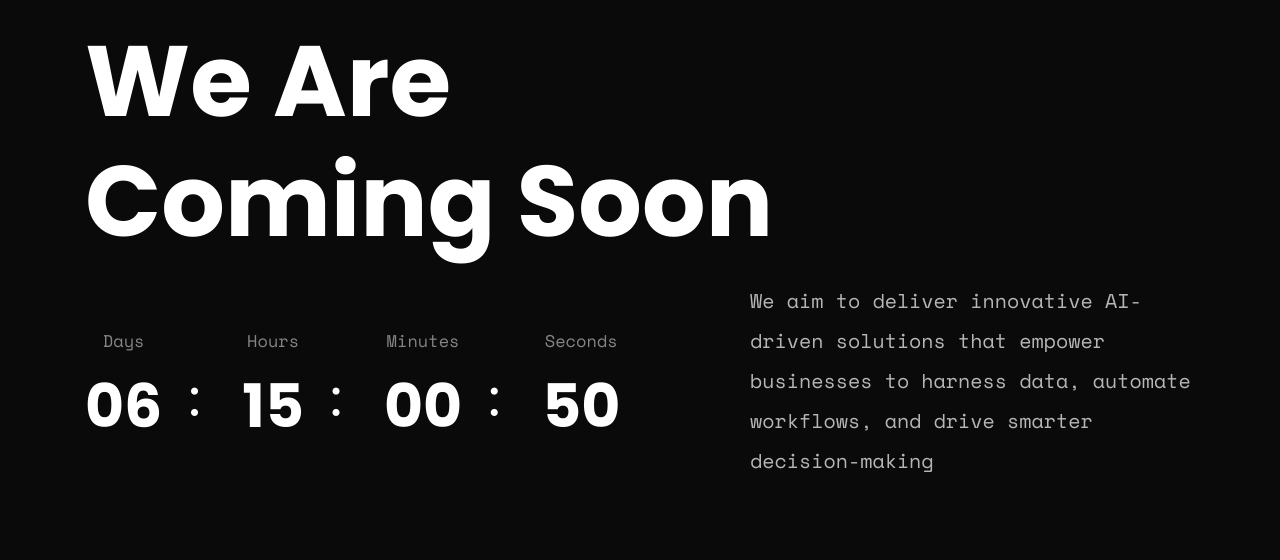
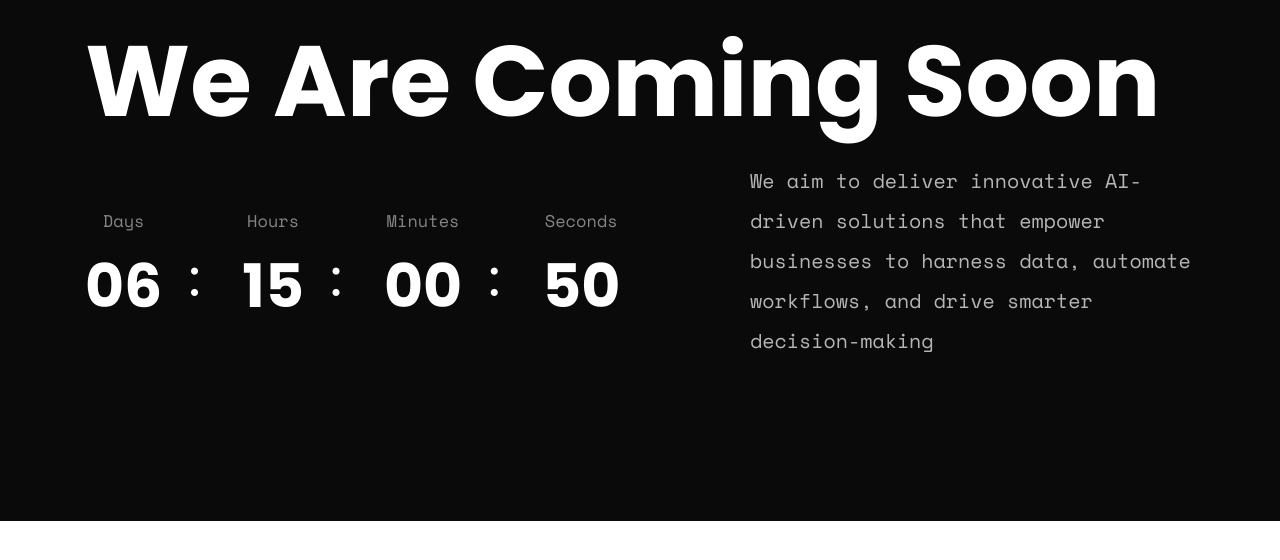
Before and after one commit to seifkowatli/kraftsai-website, a plain HTML site: page index.html in a window 1280 px wide. Shown: the part 220-780 px from the top of the page. Drawn offline with nearby package versions, Linux system fonts and the light colour scheme.

Commit message:
Update index.html

```diff
--- a/index.html
+++ b/index.html
@@ -49,7 +49,7 @@
                             <div class="col-xl-12">
                                 <!-- heading start  -->
                                 <div class="heading">
-                                    <h1 class="text-white wow fadeInUp" data-wow-delay=".2s">We Are <br> Coming Soon</h1>
+                                    <h1 class="text-white wow fadeInUp" data-wow-delay=".2s">We Are Coming Soon</h1>
                                 </div>
                                 <!-- heading end  -->
                             </div>
```
